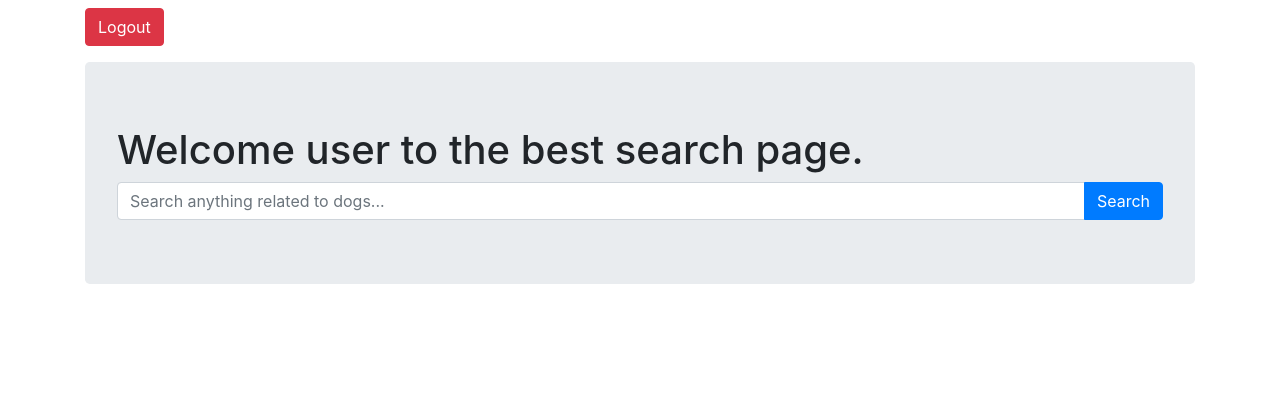
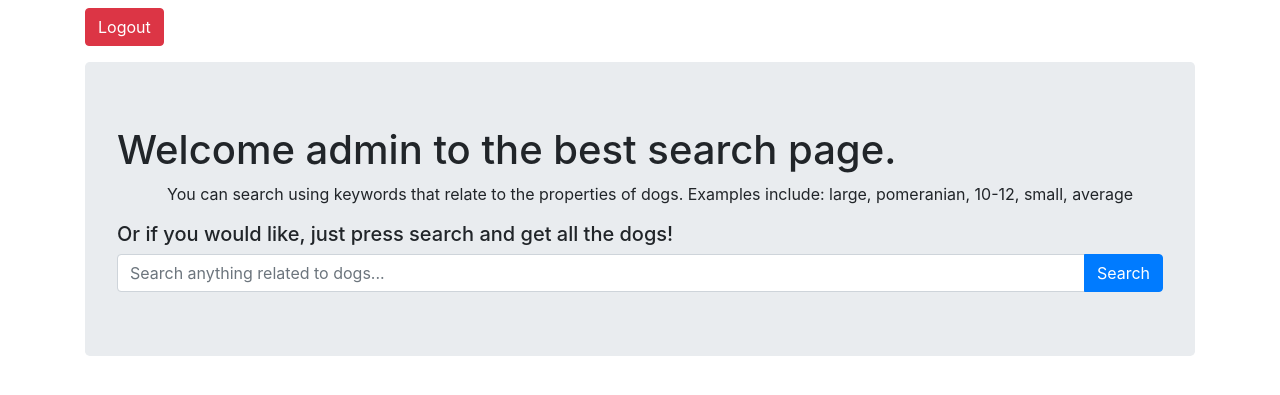
Before and after one commit to achencoms/Ener, a Flask app: page /search in a window 1280 px wide. Shown: the top 395 px of the page. Run offline with Flask 2, Linux system fonts and the light colour scheme; a user stored in the database is signed in; parts of the project's set-up code (start-up, migrations or seed data) failed here and were passed over; some libraries are stand-ins or nearby versions.

```diff
--- a/EnerKnol/app.py
+++ b/EnerKnol/app.py
@@ -69,7 +69,7 @@ def log():
     if(data['user'] == "" or data['pass'] == ""):
         return render_template('home.html',msg="Please fill out the Login form completely")
     elif(User.query.filter_by(username=data['user'],password=data['pass']).first() != None):
-        session['log'] = 'poop'
+        session['log'] = data['user']
         return redirect(url_for("search"))
     return render_template("home.html",msg="Invalid Username / Password")
 
@@ -83,7 +83,7 @@ def logout():
 def search():
     if('log' not in session):
         return redirect(url_for("root"))
-    return render_template("search.html")
+    return render_template("search.html", user=session['log'])
 
 '''
 Currently
@@ -101,10 +101,11 @@ def lookup(page):
     page = int(page)
     count = doggies.count()
     numPages = math.ceil(count / 4.0)
+    print(numPages)
     if((page-1) * 4 > count): doggies = []
     elif(page * 4 > count): doggies = doggies[(page-1)*4:count]
     else: doggies = doggies[(page-1) * 4: page * 4]
-    return render_template("search.html",dogs=doggies, pages=numPages, curPage=page)
+    return render_template("search.html",dogs=doggies, pages=numPages, curPage=page, user=session['log'])
 
 #Separate page for the dog breed
 @app.route('/dog',methods=["GET"])
--- a/EnerKnol/templates/dog.html
+++ b/EnerKnol/templates/dog.html
@@ -6,7 +6,7 @@
     <title>Dog Page for {{woof.breed}}</title>
   </head>
   <body>
-    <h1>Information about {{woof.breed}}</h1>
+    <h1>Information about {{woof.breed}} dog</h1>
     <h2>The dog has an average lifespan of {{woof.lifespan}} years.</h2>
     <h2>The dog has an average weight of {{woof.weight}} pounds.</h2>
   </body>
--- a/EnerKnol/templates/search.html
+++ b/EnerKnol/templates/search.html
@@ -9,7 +9,12 @@
     <div class="container">
       <a href="/logout" class="btn btn-danger my-2">Logout</a>
       <div class="jumbotron my-2">
-        <h1>Welcome user to the best search page.</h1>
+        <h1>Welcome {{user}} to the best search page.</h1>
+        <p style="text-indent:50px;">
+          You can search using keywords that relate to the properties of dogs.
+          Examples include: large, pomeranian, 10-12, small, average
+        </p>
+        <h5>Or if you would like, just press search and get all the dogs!</h5>
         <form class="input-group" action="/lookup/1" method="get">
           <input type="text" class="form-control" name="keyword" placeholder="Search anything related to dogs...">
           <div class="input-group-append">
```
